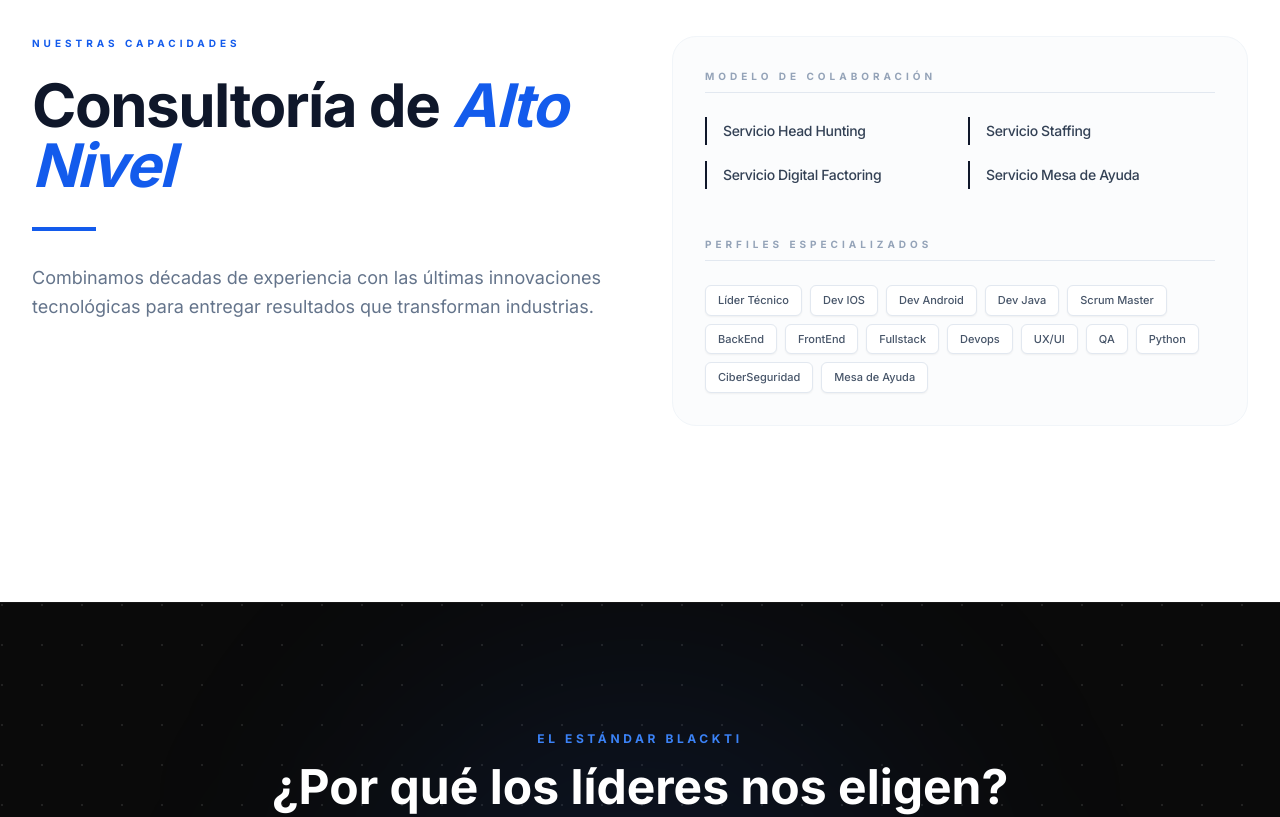
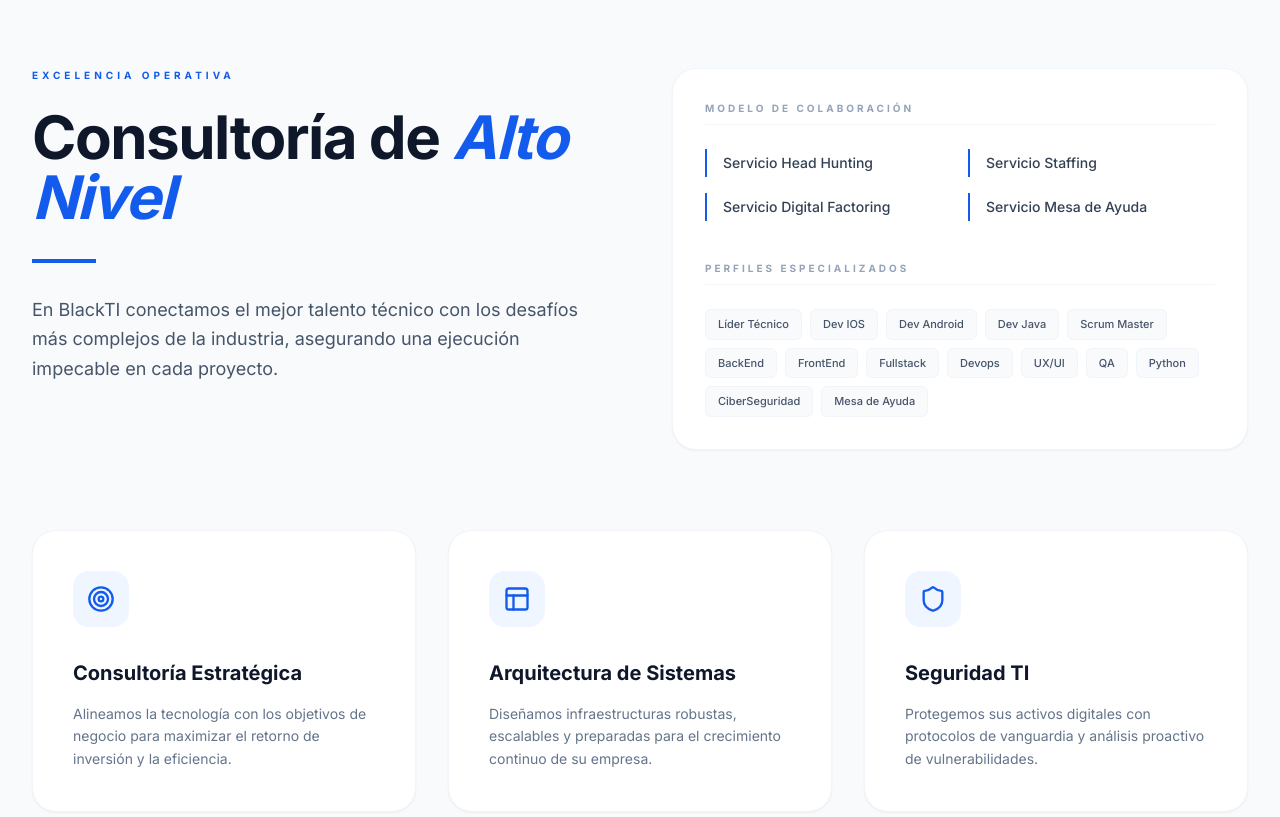
Before and after one commit to asinomas/paginaultima, a React (Vite) app in the folder Pagina_ultima/: page / in a window 1280 px wide. Shown: the part 860-1677 px from the top of the page. Built offline with nearby package versions, Linux system fonts and the light colour scheme.

Commit message:
Update Services.tsx

```diff
--- a/Pagina_ultima/src/components/Services.tsx
+++ b/Pagina_ultima/src/components/Services.tsx
@@ -1,6 +1,6 @@
 import React from 'react';
+import { Shield, Layout, Target } from 'lucide-react';
 
-// Datos de tu componente Profiles
 const services = [
   "Servicio Head Hunting",
   "Servicio Staffing",
@@ -16,53 +16,51 @@
 
 const HighLevelConsulting: React.FC = () => {
   return (
-    <section className="bg-white py-24">
+    <section className="bg-slate-50 py-24 md:py-32">
       <div className="max-w-7xl mx-auto px-6 lg:px-8">
 
-        {/* Contenedor Principal en Grid (Título a la izq, Perfiles a la der) */}
+        {/* FILA SUPERIOR: Título + Perfiles (Tu zona roja) */}
         <div className="grid grid-cols-1 lg:grid-cols-2 gap-16 items-start mb-20">
 
-          {/* LADO IZQUIERDO: Título y Descripción */}
+          {/* Lado Izquierdo: Título Principal */}
           <div className="max-w-xl">
             <span className="text-[10px] font-bold tracking-[0.4em] text-[#135bec] uppercase mb-6 block">
-              Nuestras Capacidades
+              Excelencia Operativa
             </span>
             <h3 className="text-4xl md:text-6xl font-extrabold text-slate-900 mb-8 tracking-tight leading-[1.1]">
               Consultoría de <span className="text-[#135bec] italic">Alto Nivel</span>
             </h3>
             <div className="w-16 h-1 bg-[#135bec] mb-8"></div>
-            <p className="text-lg text-slate-500 leading-relaxed">
-              Combinamos décadas de experiencia con las últimas innovaciones tecnológicas para entregar resultados que transforman industrias.
+            <p className="text-lg text-slate-600 leading-relaxed">
+              En BlackTI conectamos el mejor talento técnico con los desafíos más complejos de la industria, asegurando una ejecución impecable en cada proyecto.
             </p>
           </div>
 
-          {/* LADO DERECHO: Tu código de Perfiles (Zona Roja) */}
-          <div className="bg-slate-50/50 p-8 rounded-3xl border border-slate-100">
-            <div className="space-y-12">
-              {/* Sección: Modelo de Colaboración */}
-              <section className="text-left">
-                <h2 className="text-[10px] font-bold tracking-[0.4em] text-slate-400 uppercase mb-6 border-b border-slate-200 pb-2">
+          {/* Lado Derecho: Especialización y Perfiles (Zona Roja) */}
+          <div className="bg-white p-8 rounded-3xl shadow-sm border border-slate-100">
+            <div className="space-y-10">
+              <section>
+                <h4 className="text-[10px] font-bold tracking-[0.3em] text-slate-400 uppercase mb-6 border-b border-slate-100 pb-2">
                   Modelo de Colaboración
-                </h2>
+                </h4>
                 <ul className="grid grid-cols-1 sm:grid-cols-2 gap-4">
                   {services.map((service, index) => (
-                    <li key={index} className="flex items-center space-x-3 text-slate-700 border-l-2 border-slate-900 pl-4 py-1 transition-all hover:bg-white hover:shadow-sm">
-                      <span className="text-sm font-medium tracking-tight">{service}</span>
+                    <li key={index} className="flex items-center space-x-3 text-slate-700 border-l-2 border-[#135bec] pl-4 py-1 hover:bg-slate-50 transition-colors">
+                      <span className="text-sm font-medium">{service}</span>
                     </li>
                   ))}
                 </ul>
               </section>
 
-              {/* Sección: Perfiles */}
-              <section className="text-left">
-                <h3 className="text-[10px] font-bold tracking-[0.4em] text-slate-400 uppercase mb-6 border-b border-slate-200 pb-2">
+              <section>
+                <h4 className="text-[10px] font-bold tracking-[0.3em] text-slate-400 uppercase mb-6 border-b border-slate-100 pb-2">
                   Perfiles Especializados
-                </h3>
+                </h4>
                 <div className="flex flex-wrap gap-2">
                   {profiles.map((profile, index) => (
                     <span
                       key={index}
-                      className="px-3 py-1.5 bg-white border border-slate-200 text-slate-600 text-[11px] font-medium rounded-md hover:border-[#135bec] hover:text-[#135bec] transition-all duration-200 cursor-default shadow-sm"
+                      className="px-3 py-1.5 bg-slate-50 text-slate-600 text-[11px] font-medium rounded-md border border-slate-100 hover:border-[#135bec] hover:text-[#135bec] transition-all cursor-default"
                     >
                       {profile}
                     </span>
@@ -73,9 +71,40 @@
           </div>
         </div>
 
-        {/* Tarjetas inferiores (Las que ya tenías: Estratégica, Arquitectura, etc.) */}
+        {/* FILA INFERIOR: Las 3 Tarjetas de Servicios */}
         <div className="grid grid-cols-1 md:grid-cols-3 gap-8">
-           {/* Aquí irían tus componentes de las 3 tarjetas blancas de la imagen */}
+          {/* Tarjeta 1 */}
+          <div className="bg-white p-10 rounded-3xl shadow-sm border border-slate-100 hover:shadow-xl transition-all duration-300 group">
+            <div className="w-14 h-14 bg-blue-50 rounded-2xl flex items-center justify-center mb-8 group-hover:bg-[#135bec] transition-colors">
+              <Target className="text-[#135bec] group-hover:text-white" size={28} />
+            </div>
+            <h4 className="text-xl font-bold text-slate-900 mb-4">Consultoría Estratégica</h4>
+            <p className="text-slate-500 leading-relaxed text-sm">
+              Alineamos la tecnología con los objetivos de negocio para maximizar el retorno de inversión y la eficiencia.
+            </p>
+          </div>
+
+          {/* Tarjeta 2 */}
+          <div className="bg-white p-10 rounded-3xl shadow-sm border border-slate-100 hover:shadow-xl transition-all duration-300 group">
+            <div className="w-14 h-14 bg-blue-50 rounded-2xl flex items-center justify-center mb-8 group-hover:bg-[#135bec] transition-colors">
+              <Layout className="text-[#135bec] group-hover:text-white" size={28} />
+            </div>
+            <h4 className="text-xl font-bold text-slate-900 mb-4">Arquitectura de Sistemas</h4>
+            <p className="text-slate-500 leading-relaxed text-sm">
+              Diseñamos infraestructuras robustas, escalables y preparadas para el crecimiento continuo de su empresa.
+            </p>
+          </div>
+
+          {/* Tarjeta 3 */}
+          <div className="bg-white p-10 rounded-3xl shadow-sm border border-slate-100 hover:shadow-xl transition-all duration-300 group">
+            <div className="w-14 h-14 bg-blue-50 rounded-2xl flex items-center justify-center mb-8 group-hover:bg-[#135bec] transition-colors">
+              <Shield className="text-[#135bec] group-hover:text-white" size={28} />
+            </div>
+            <h4 className="text-xl font-bold text-slate-900 mb-4">Seguridad TI</h4>
+            <p className="text-slate-500 leading-relaxed text-sm">
+              Protegemos sus activos digitales con protocolos de vanguardia y análisis proactivo de vulnerabilidades.
+            </p>
+          </div>
         </div>
 
       </div>
```
